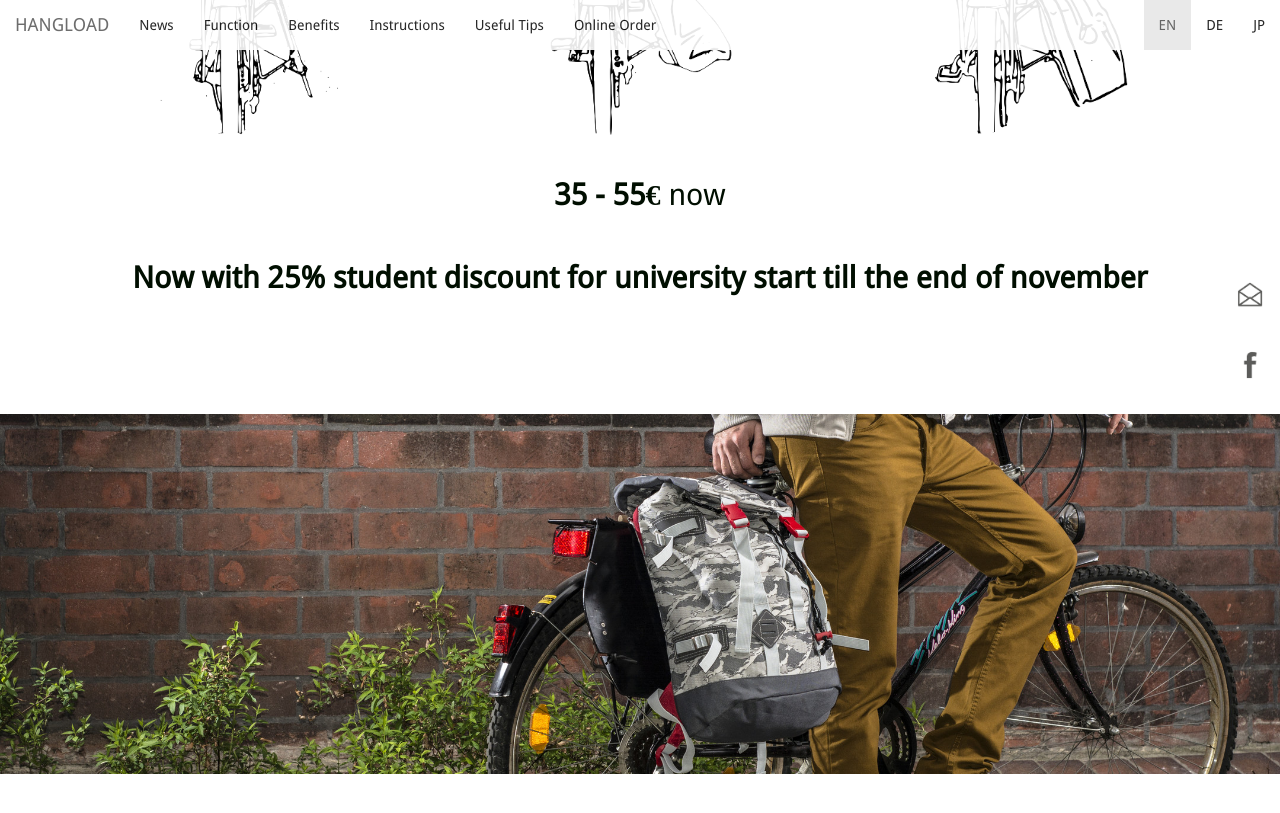
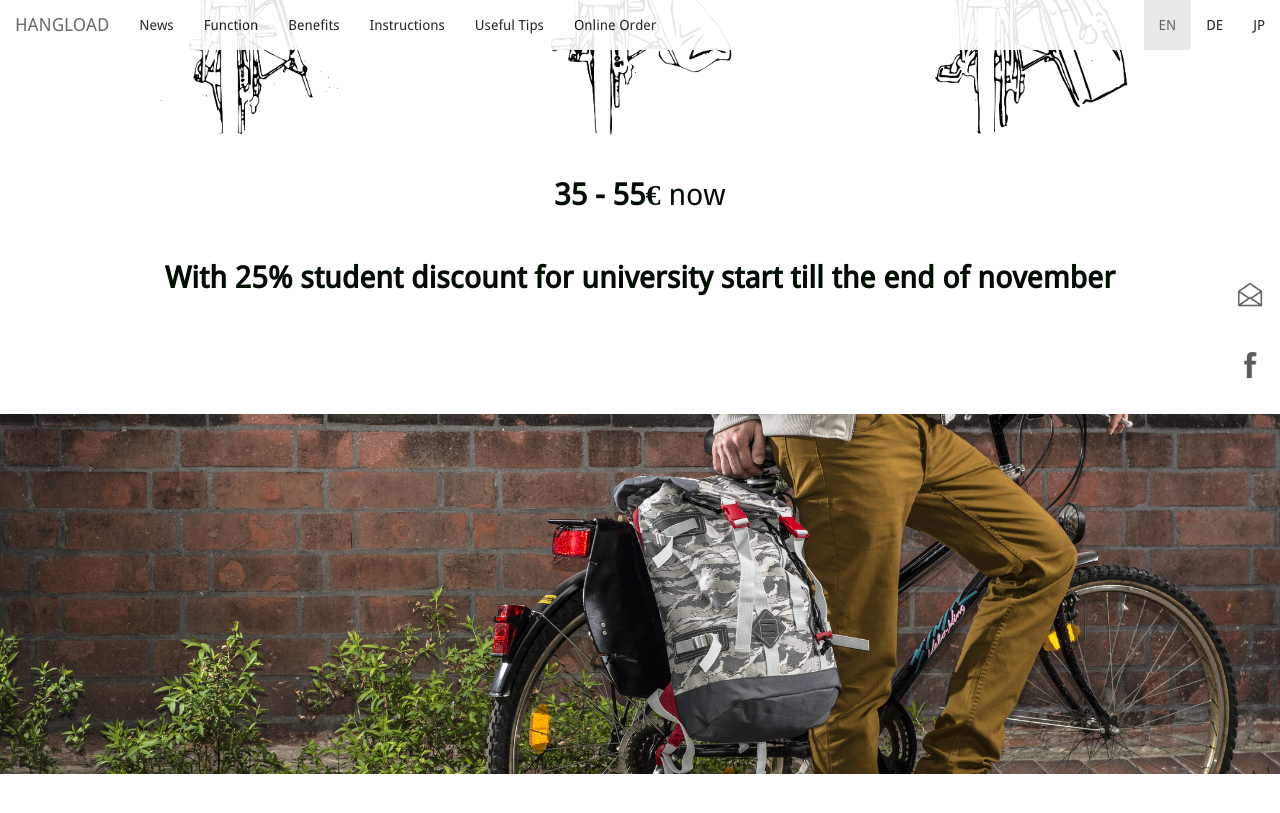
Before and after one commit to bodokaiser/hangload.com, a Jekyll site: the page built from index.html, in a window 1280 px wide and 900 px high, scrolled down 870 px. Shown: the top 813 px of the window. Built offline with Jekyll 4.4.1, drawn with Linux system fonts in a browser that asks for light colours; nearby versions of some CDN libraries; library files that are not in the unit come from our copies; Markdown is read by kramdown in place of the engine named in the settings.

Commit message:
Update index.html

```diff
--- a/index.html
+++ b/index.html
@@ -42,7 +42,7 @@
     </div>
 <h2 class="text-center"> <font color=”silver”> <strong> 35 - 55€ </strong> now </font> </h2>
 <br>
- <h2 class="text-center"> <font color=”silver”> <strong> Now with 25% student discount for university start till the end of november </strong> </font> </h2>
+ <h2 class="text-center"> <font color=”silver”> <strong> With 25% student discount for university start till the end of november </strong> </font> </h2>
 <br>
   </div>
 </article>
@@ -105,7 +105,7 @@
   The PE version is designed to be mounted on the right side of your carrier
   and is pulled out into position for use. </p>
  <h2 class="text-center"> <font color=”#800000”> <a href="/webshop/#order"> <strong> 55€ </strong> now </font>  </a> </h2>
-   <h3class="text-center"> <font color=”#800000”> <a href="/webshop/#order"> <strong> 25% student discount till the end of november ! </strong> </font>  </a> </h3>
+   <h3 class="text-center"> <font color=”#800000”> <a href="/webshop/#order"> <strong> 25% student discount till the end of november ! </strong> </font>  </a> </h3>
     </div>
 </div>
 
```
